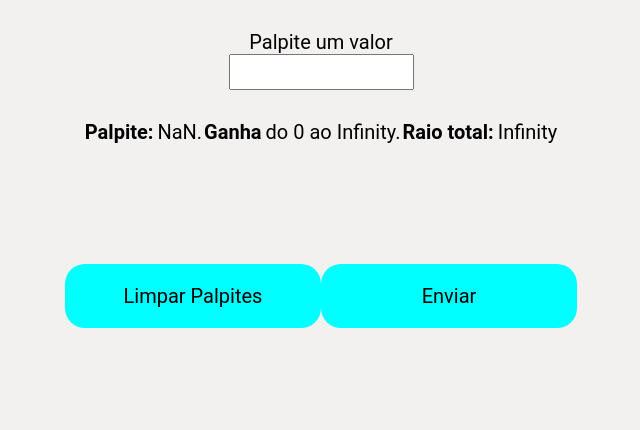
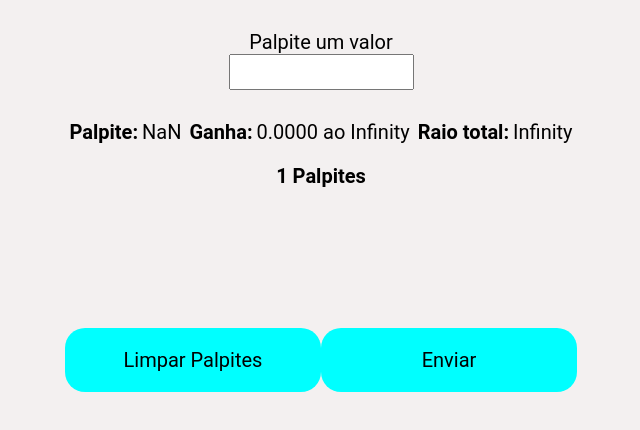
Before and after one commit to LeonardoJMartin/projeto-palpites, a plain HTML site: page index.html in a window 1280 px wide. Both pictures are taken after a click on the element "Enviar". Shown: the whole page, without its empty margins (319-959 px from the left). Drawn offline with nearby package versions, Linux system fonts and the light colour scheme.

Commit message:
ajustes de layout, e chumbado para mostrar sempre o numero de casas decimais da moeda

```diff
--- a/script.js
+++ b/script.js
@@ -47,8 +47,8 @@ $(document).ready(function () {
             }
             if (proximoParticipante) { // se tiver proximo participante
                 participante.raioMaximo = parseFloat(((participante.palpite + proximoParticipante.palpite) / 2).toFixed(casasDecimais));
-                proximoParticipante.raioMinimo = (participante.raioMaximo + 0.0001).toFixed(casasDecimais);
-                participante.raioTotal = (participante.raioMaximo - participante.raioMinimo).toFixed(casasDecimais);
+                proximoParticipante.raioMinimo = parseFloat((participante.raioMaximo + 0.0001).toFixed(casasDecimais));
+                participante.raioTotal = parseFloat((participante.raioMaximo - participante.raioMinimo).toFixed(casasDecimais));
             } else { // se tiver for o ultimo participante
                 participante.raioMaximo = Infinity;
                 participante.raioTotal = Infinity;
@@ -61,19 +61,21 @@ $(document).ready(function () {
     function preencheHtml(){
         limparDados();
         for(let i of listaInfo){
+            i.raioTotal = i.raioTotal != null && i.raioTotal != Infinity ? parseFloat(i.raioTotal.toFixed(casasDecimais)) : i.raioTotal;
+            i.raioMaximo = i.raioMaximo != null && i.raioMaximo != Infinity ? parseFloat(i.raioMaximo.toFixed(casasDecimais)) : i.raioMaximo;
             string +=
             "<div class='centralizar'>" +
             "<strong class='padding-direita-4px'>Palpite:</strong>" +
-            i.palpite +
-            ". " +
-            "<strong class='padding-direita-4px padding-esquerda-4px'>Ganha</strong> do " +
-            i.raioMinimo +
+            i.palpite.toFixed(casasDecimais) +
+            "<strong class='padding-direita-4px padding-esquerda-8px'>Ganha:</strong>" +
+            i.raioMinimo.toFixed(casasDecimais) +
             " ao " +
             i.raioMaximo +
-            ". <strong class='padding-direita-4px padding-esquerda-4px'>Raio total:</strong> " +
+            "<strong class='padding-direita-4px padding-esquerda-8px'>Raio total:</strong> " +
             i.raioTotal +
             "</div>"
         }
+        string += "<p class='centralizar'><strong>"+listaInfo.length+" Palpites</strong></p>";
         salvaDados();
         $('#resultado').html(string);
     }
--- a/style.css
+++ b/style.css
@@ -42,8 +42,16 @@ html {
     height: 30px;
 }
 
+.padding-esquerda-8px{
+    padding-left: 8px;
+}
+
+.padding-direita-8px{
+    padding-right: 8px;
+}
+
 .padding-esquerda-4px{
-    padding-left: 2px;
+    padding-left: 4px;
 }
 
 .padding-direita-4px{
--- a/verificaprecos.js
+++ b/verificaprecos.js
@@ -1,7 +1,7 @@
 const axios = require('axios');
 
 // Substitua com o símbolo desejado
-const symbol = 'BTC_BRL';
+const symbol = 'ADA_BRL';
 
 // Função para obter informações básicas de um símbolo
 async function getSymbolInfo(symbol) {
```
